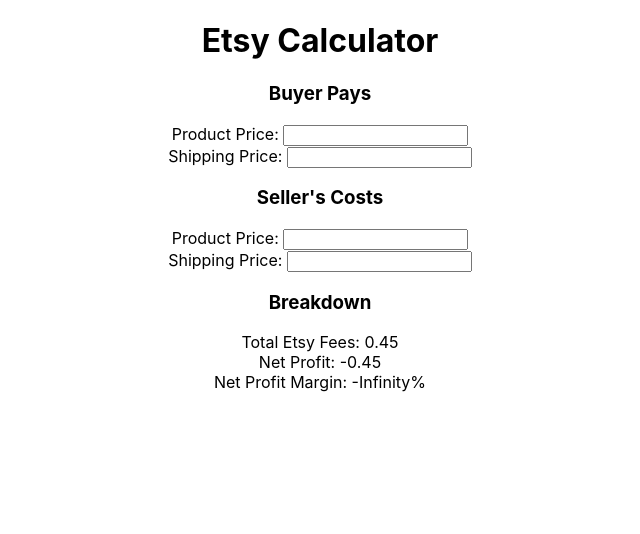
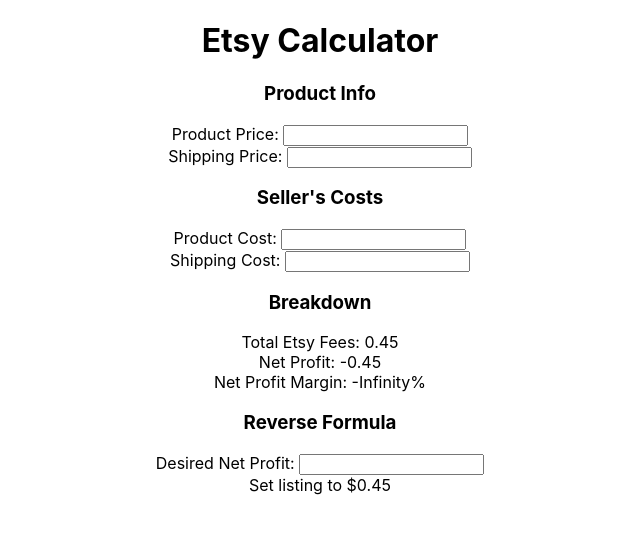
Before and after one commit to im-tk/etsy-calculator, a React (Create React App) app: page / in a window 1280 px wide. Shown: the top 534 px of the page, without its empty margins (320-960 px from the left). Built offline with nearby package versions, Linux system fonts and the light colour scheme.

Commit message:
added section for reverse formula

```diff
--- a/src/App.js
+++ b/src/App.js
@@ -9,12 +9,14 @@
       productCost: 0,
       shippingPrice: 0,
       shippingCost: 0,
+      netProfitReverse: 0,
     };
 
     this.handleProductPrice = this.handleProductPrice.bind(this);
     this.handleProductCost = this.handleProductCost.bind(this);
     this.handleShippingPrice = this.handleShippingPrice.bind(this);
     this.handleShippingCost = this.handleShippingCost.bind(this);
+    this.handleNetProfitReverse = this.handleNetProfitReverse.bind(this);
   }
 
   handleProductPrice(e) {
@@ -33,6 +35,10 @@
     this.setState({ shippingCost: Number(e.target.value) });
   }
 
+  handleNetProfitReverse(e) {
+    this.setState({ netProfitReverse: Number(e.target.value) });
+  }
+
   getTotalFees() {
     return (this.state.productPrice + this.state.shippingPrice) * 0.05 //transaction fee
       + ((this.state.productPrice + this.state.shippingPrice) * 0.03 + 0.25) // 0.34 Payment processing fee
@@ -47,22 +53,33 @@
     return (this.getNetProfit() / this.state.productPrice) * 100;
   }
 
+  getNetProfitReverse() {
+    return this.state.netProfitReverse +
+    (this.state.netProfitReverse * 0.05) + //transaction fee
+    0.20 + //listing fee
+    (this.state.netProfitReverse * 0.03) + 0.25; //processing fee
+  }
+
   render() {
     return (
       <div className="App">
         <h1>Etsy Calculator</h1>
-        <h3>Buyer Pays</h3>
+        <h3>Product Info</h3>
         <div>Product Price: <input onChange={this.handleProductPrice} /> </div>
         <div>Shipping Price: <input onChange={this.handleShippingPrice} /></div>
 
         <h3>Seller's Costs</h3>
-        <div>Product Price: <input onChange={this.handleProductCost} /> </div>
-        <div>Shipping Price: <input onChange={this.handleShippingCost} /></div>
+        <div>Product Cost: <input onChange={this.handleProductCost} /> </div>
+        <div>Shipping Cost: <input onChange={this.handleShippingCost} /></div>
 
         <h3>Breakdown</h3>
-        <div>Total Etsy Fees: {this.getTotalFees()}</div>
+        <div>Total Etsy Fees: {this.getTotalFees().toFixed(2)}</div>
         <div>Net Profit: {this.getNetProfit().toFixed(2)}</div>
         <div>Net Profit Margin: {this.getNetProfitMargin().toFixed(2)}%</div>
+
+        <h3>Reverse Formula</h3>
+        <div>Desired Net Profit: <input onChange={this.handleNetProfitReverse} /></div>
+        <div>Set listing to ${this.getNetProfitReverse().toFixed(2)}</div>
       </div>
     );
   }
```
